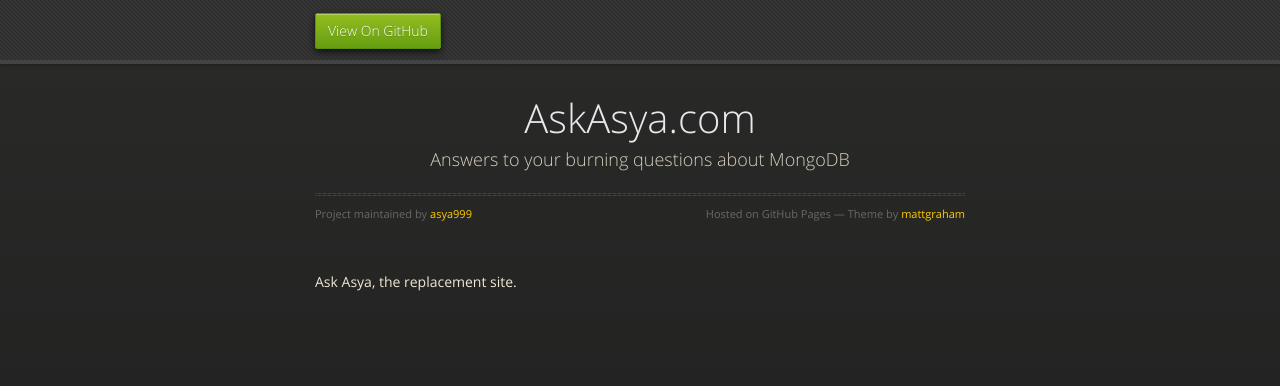
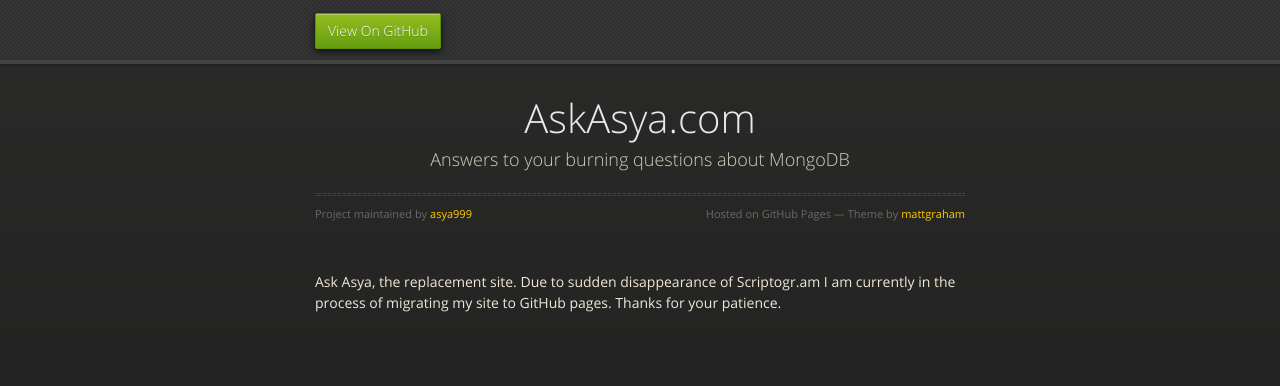
Before and after one commit to asya999/asya999.github.io, a plain HTML site: page index.html in a window 1280 px wide. Drawn offline with nearby package versions, Linux system fonts and the light colour scheme.

Commit message:
explanation

```diff
--- a/index.html
+++ b/index.html
@@ -35,7 +35,7 @@
           <span class="credits right">Hosted on GitHub Pages &mdash; Theme by <a href="https://twitter.com/michigangraham">mattgraham</a></span>
         </div>
 
-        <p>Ask Asya, the replacement site.  </p>
+        <p>Ask Asya, the replacement site.  Due to sudden disappearance of Scriptogr.am I am currently in the process of migrating my site to GitHub pages.  Thanks for your patience. </p>
       </section>
 
     </div>
```
